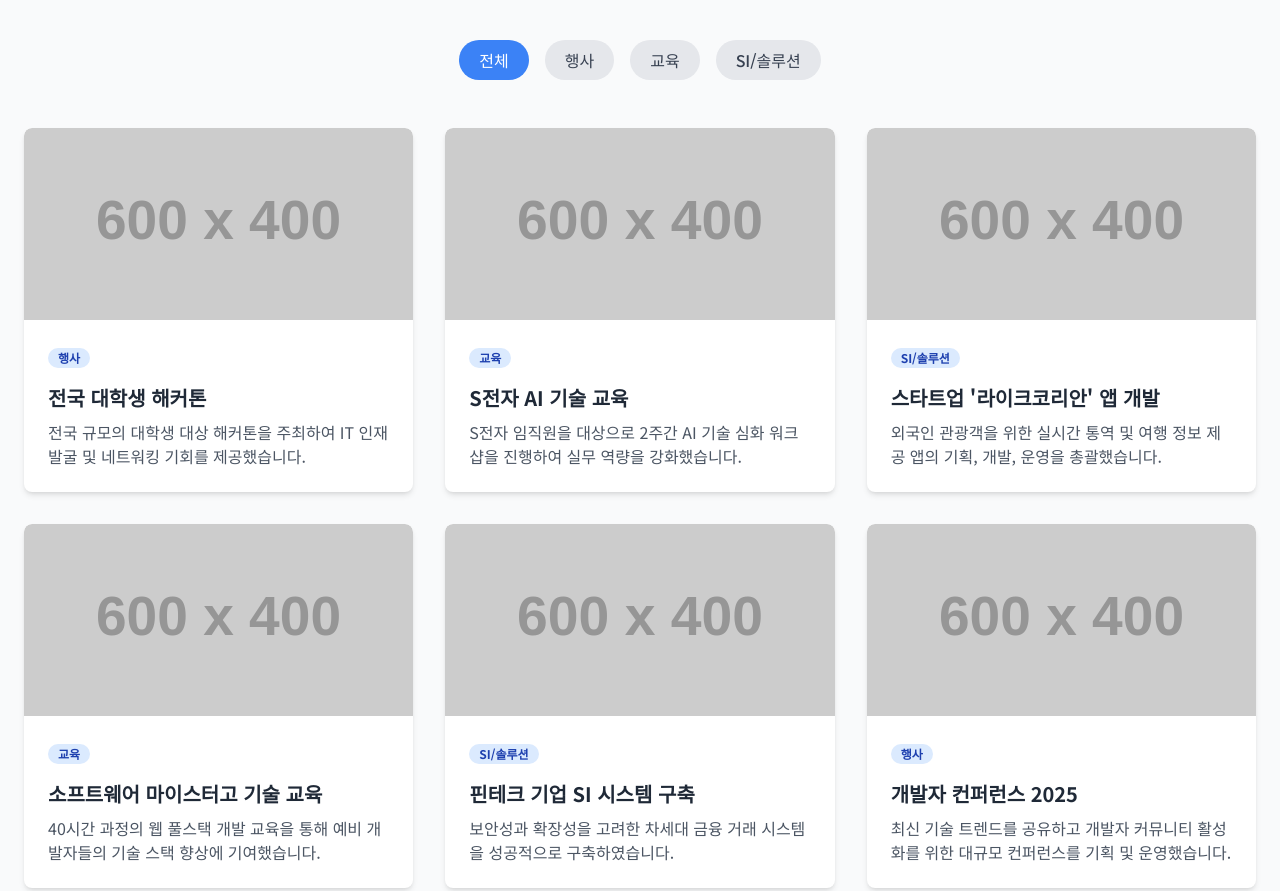
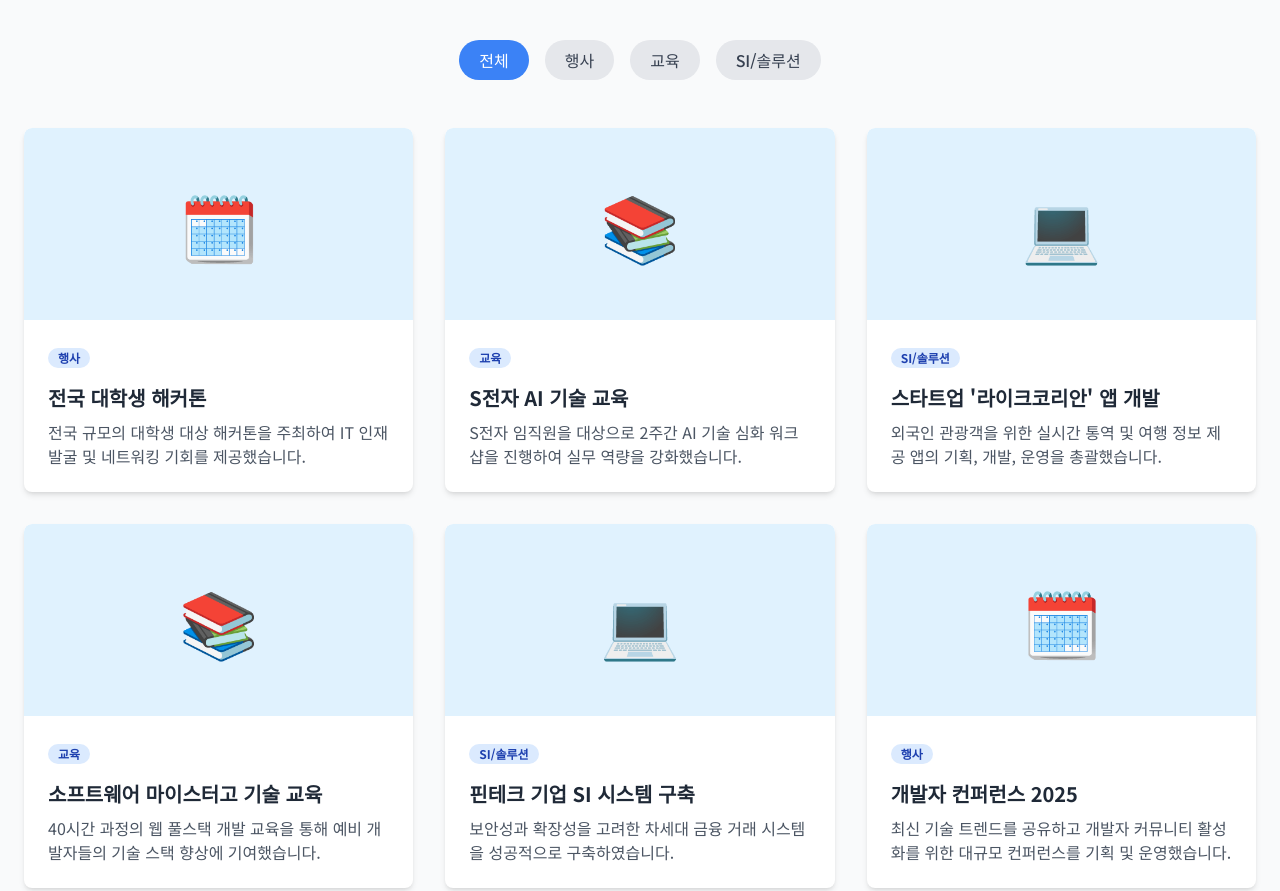
Before and after one commit to haedalprogramming/home, a plain HTML site: page index.html in a window 1280 px wide. Shown: the part 700-1591 px from the top of the page. Drawn offline with nearby package versions, Linux system fonts and the light colour scheme; placeholder pictures from the web are drawn by us.

Commit message:
Update index.html

```diff
--- a/index.html
+++ b/index.html
@@ -54,6 +54,16 @@
         }
         html {
             scroll-behavior: smooth;
+        }
+        .portfolio-icon-container {
+            display: flex;
+            justify-content: center;
+            align-items: center;
+            height: 192px; /* h-48 equivalent */
+            background-color: #E0F2FE; /* Light blue background for icons */
+            border-top-left-radius: 0.5rem; /* rounded-t-lg equivalent */
+            border-top-right-radius: 0.5rem; /* rounded-t-lg equivalent */
+            font-size: 4rem; /* Adjust size of pictogram */
         }
     </style>
 </head>
@@ -241,14 +251,14 @@
 
             // Portfolio Data
             const portfolioData = [
-                { title: '전국 대학생 해커톤', category: '행사', description: '전국 규모의 대학생 대상 해커톤을 주최하여 IT 인재 발굴 및 네트워킹 기회를 제공했습니다.', image: 'https://placehold.co/600x400/3B82F6/FFFFFF?text=해커톤' },
-                { title: 'S전자 AI 기술 교육', category: '교육', description: 'S전자 임직원을 대상으로 2주간 AI 기술 심화 워크샵을 진행하여 실무 역량을 강화했습니다.', image: 'https://placehold.co/600x400/10B981/FFFFFF?text=AI교육' },
-                { title: '스타트업 \'라이크코리안\' 앱 개발', category: 'SI/솔루션', description: '외국인 관광객을 위한 실시간 통역 및 여행 정보 제공 앱의 기획, 개발, 운영을 총괄했습니다.', image: 'https://placehold.co/600x400/F59E0B/FFFFFF?text=앱개발' },
-                { title: '소프트웨어 마이스터고 기술 교육', category: '교육', description: '40시간 과정의 웹 풀스택 개발 교육을 통해 예비 개발자들의 기술 스택 향상에 기여했습니다.', image: 'https://placehold.co/600x400/10B981/FFFFFF?text=기술교육' },
-                { title: '핀테크 기업 SI 시스템 구축', category: 'SI/솔루션', description: '보안성과 확장성을 고려한 차세대 금융 거래 시스템을 성공적으로 구축하였습니다.', image: 'https://placehold.co/600x400/F59E0B/FFFFFF?text=SI구축' },
-                { title: '개발자 컨퍼런스 2025', category: '행사', description: '최신 기술 트렌드를 공유하고 개발자 커뮤니티 활성화를 위한 대규모 컨퍼런스를 기획 및 운영했습니다.', image: 'https://placehold.co/600x400/3B82F6/FFFFFF?text=컨퍼런스' },
-                { title: 'AI 교양 교육 프로그램', category: '교육', description: '비전공자를 위한 AI 기초 및 활용법에 대한 8시간 교양 교육을 다수 기관에서 진행했습니다.', image: 'https://placehold.co/600x400/10B981/FFFFFF?text=교양교육' },
-                { title: '물류 자동화 솔루션 개발', category: 'SI/솔루션', description: '머신러닝 기반의 재고 예측 및 자동 발주 시스템을 개발하여 물류 효율을 30% 개선했습니다.', image: 'https://placehold.co/600x400/F59E0B/FFFFFF?text=솔루션' }
+                { title: '전국 대학생 해커톤', category: '행사', description: '전국 규모의 대학생 대상 해커톤을 주최하여 IT 인재 발굴 및 네트워킹 기회를 제공했습니다.', icon: '🗓️' },
+                { title: 'S전자 AI 기술 교육', category: '교육', description: 'S전자 임직원을 대상으로 2주간 AI 기술 심화 워크샵을 진행하여 실무 역량을 강화했습니다.', icon: '📚' },
+                { title: '스타트업 \'라이크코리안\' 앱 개발', category: 'SI/솔루션', description: '외국인 관광객을 위한 실시간 통역 및 여행 정보 제공 앱의 기획, 개발, 운영을 총괄했습니다.', icon: '💻' },
+                { title: '소프트웨어 마이스터고 기술 교육', category: '교육', description: '40시간 과정의 웹 풀스택 개발 교육을 통해 예비 개발자들의 기술 스택 향상에 기여했습니다.', icon: '📚' },
+                { title: '핀테크 기업 SI 시스템 구축', category: 'SI/솔루션', description: '보안성과 확장성을 고려한 차세대 금융 거래 시스템을 성공적으로 구축하였습니다.', icon: '💻' },
+                { title: '개발자 컨퍼런스 2025', category: '행사', description: '최신 기술 트렌드를 공유하고 개발자 커뮤니티 활성화를 위한 대규모 컨퍼런스를 기획 및 운영했습니다.', icon: '🗓️' },
+                { title: 'AI 교양 교육 프로그램', category: '교육', description: '비전공자를 위한 AI 기초 및 활용법에 대한 8시간 교양 교육을 다수 기관에서 진행했습니다.', icon: '📚' },
+                { title: '물류 자동화 솔루션 개발', category: 'SI/솔루션', description: '머신러닝 기반의 재고 예측 및 자동 발주 시스템을 개발하여 물류 효율을 30% 개선했습니다.', icon: '💻' }
             ];
 
             const grid = document.getElementById('portfolio-grid');
@@ -263,7 +273,9 @@
                     const card = document.createElement('div');
                     card.className = 'portfolio-card bg-white rounded-lg shadow-md';
                     card.innerHTML = `
-                        <img src="${item.image}" alt="${item.title}" class="w-full h-48 object-cover rounded-t-lg">
+                        <div class="portfolio-icon-container">
+                            ${item.icon}
+                        </div>
                         <div class="p-6">
                             <span class="inline-block bg-blue-100 text-blue-800 text-xs font-semibold mr-2 px-2.5 py-0.5 rounded-full">${item.category}</span>
                             <h3 class="mt-4 text-xl font-bold">${item.title}</h3>
```
